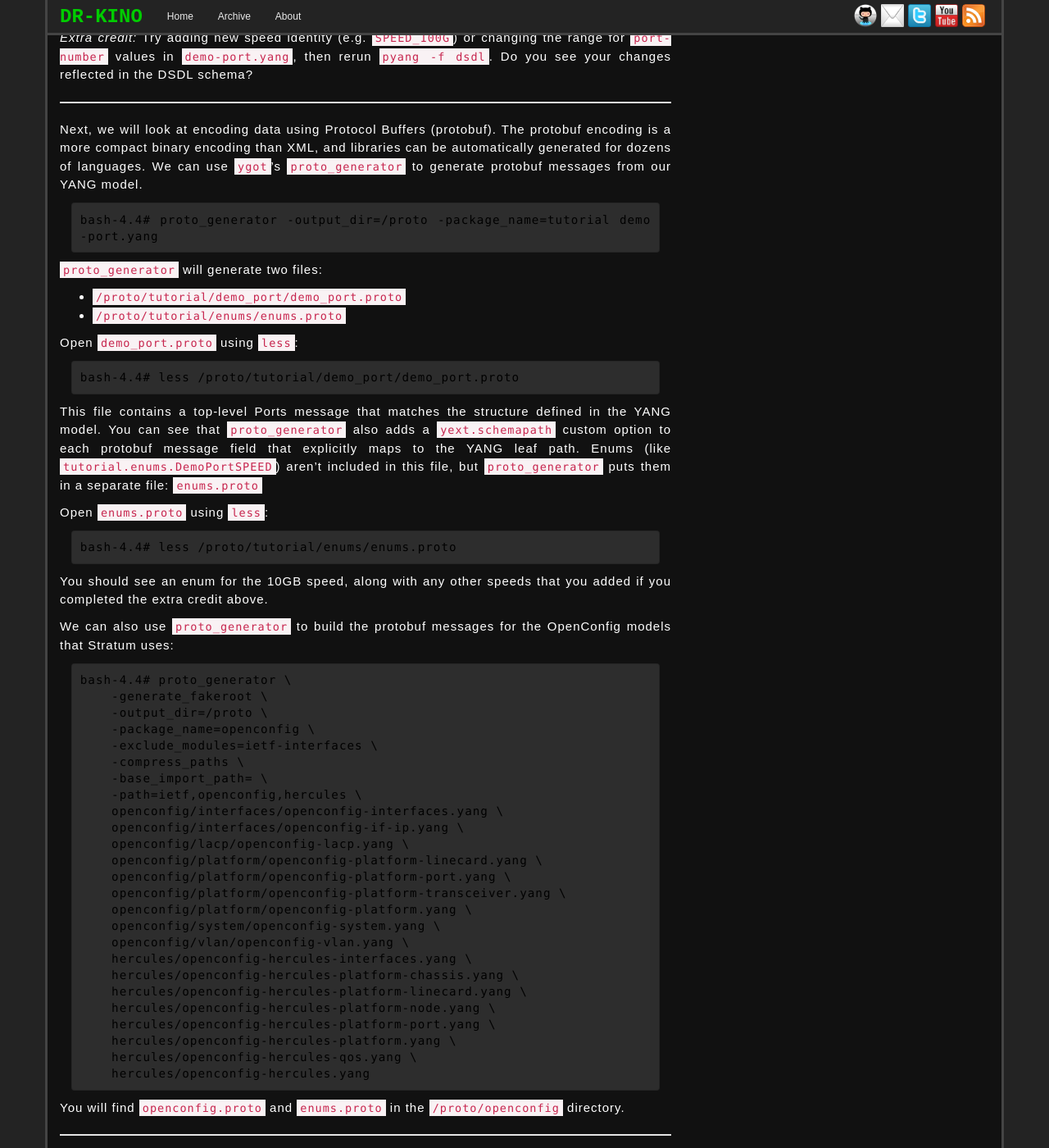
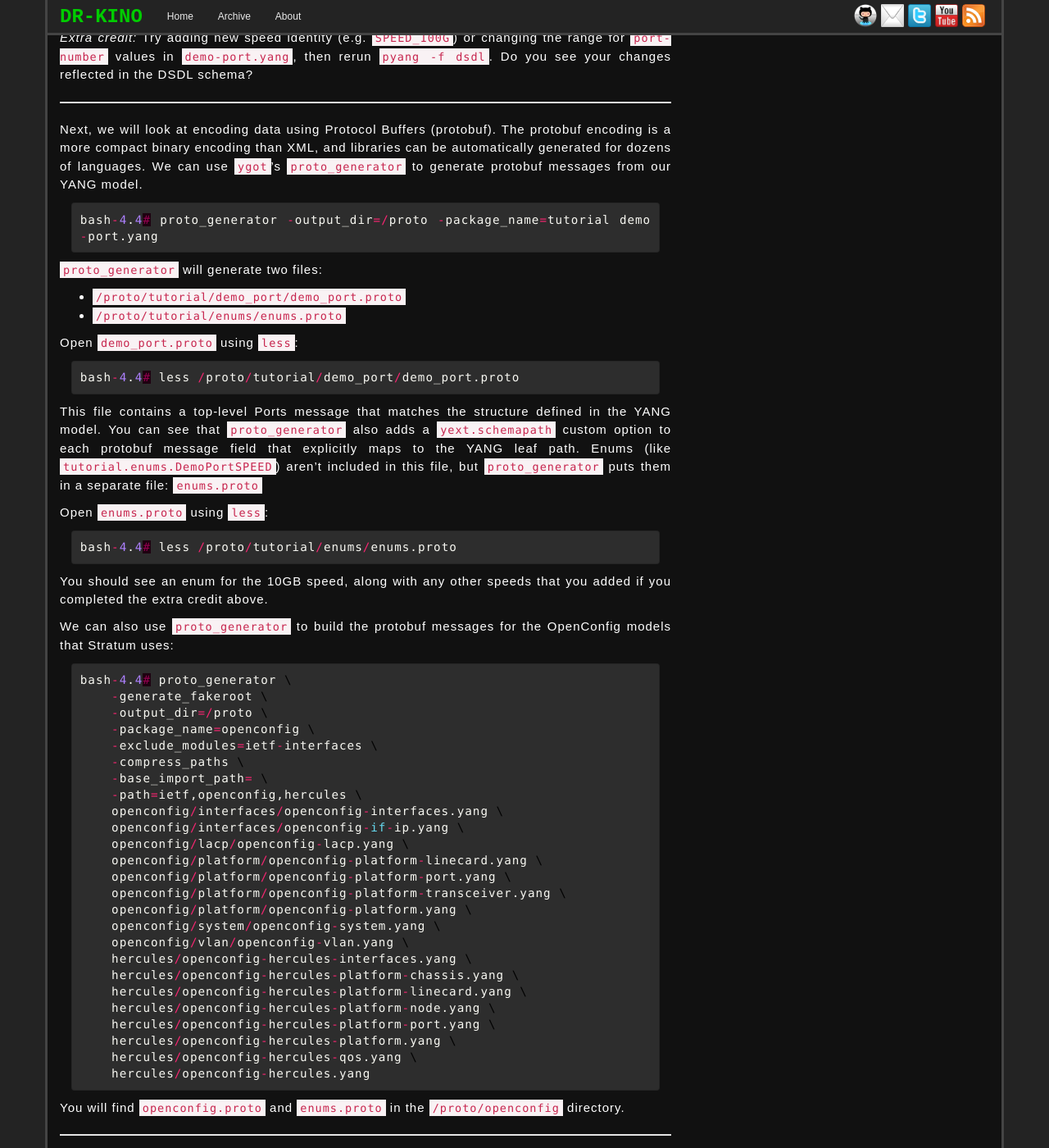
Before and after one commit to dr-kino/dr-kino.github.io, a Jekyll site: the page built from _posts/2021-04-16-yang-openconfig-and-gnmi-basics.markdown, in a window 1280 px wide and 1400 px high, scrolled down 1927 px. Shown: the whole window at 82% size. Built offline with Jekyll 4.4.1, drawn with Linux system fonts in a browser that asks for light colours; nearby versions of some CDN libraries; comment, search, counter and statistics services are not loaded; some of the changed text lies outside the part shown.

Commit message:
Adding new format for code and output snippet

````diff
--- a/_posts/2021-04-16-yang-openconfig-and-gnmi-basics.markdown
+++ b/_posts/2021-04-16-yang-openconfig-and-gnmi-basics.markdown
@@ -32,14 +32,14 @@ structure of the model.
 
 Start by entering the yang-tools Docker container:
 
-```
+```c
 $ make yang-tools
 bash-4.4#
 ```
 
 Next, run `pyang` on the `demo-port.yang` model:
 
-```
+```c
 bash-4.4# pyang -f tree demo-port.yang
 ```
 
@@ -60,7 +60,7 @@ set of OpenConfig models that Stratum uses.
 These models have already been loaded into the `yang-tools` container in the
 `/models` directory.
 
-```
+```c
 bash-4.4# pyang -f tree \
     -p ietf \
     -p openconfig \
@@ -102,7 +102,7 @@ has it's own schema format.
 First, we can look at YANG's first and canonical representation format XML. To
 see a empty skeleton of data encoded in XML, run:
 
-```
+```c
 bash-4.4# pyang -f sample-xml-skeleton demo-port.yang
 ```
 
@@ -110,7 +110,7 @@ This skeleton should match the tree representation we saw in part 1.
 
 We can also use `pyang` to generate a DSDL schema based on the YANG model:
 
-```
+```c
 bash-4.4# pyang -f dsdl demo-port.yang | xmllint --format -
 ```
 
@@ -129,7 +129,7 @@ be automatically generated for dozens of languages. We can use
 [`ygot`](https://github.com/openconfig/ygot)'s `proto_generator` to generate
 protobuf messages from our YANG model.
 
-```
+```c
 bash-4.4# proto_generator -output_dir=/proto -package_name=tutorial demo-port.yang
 ```
 
@@ -139,7 +139,7 @@ bash-4.4# proto_generator -output_dir=/proto -package_name=tutorial demo-port.ya
 
 Open `demo_port.proto` using `less`:
 
-```
+```c
 bash-4.4# less /proto/tutorial/demo_port/demo_port.proto
 ```
 
@@ -152,7 +152,7 @@ included in this file, but `proto_generator` puts them in a separate file:
 
 Open `enums.proto` using `less`:
 
-```
+```c
 bash-4.4# less /proto/tutorial/enums/enums.proto
 ```
 
@@ -163,7 +163,7 @@ added if you completed the extra credit above.
 We can also use `proto_generator` to build the protobuf messages for the
 OpenConfig models that Stratum uses:
 
-```
+```c
 bash-4.4# proto_generator \
     -generate_fakeroot \
     -output_dir=/proto \
@@ -210,7 +210,7 @@ and that are capable of validating the structure, type, and values of data.
 *Extra Credit:* If you have extra time or are interested in using YANG and Go
 together, try generating Go code for the `demo-port` module.
 
-```
+```c
 bash-4.4# mkdir -p /goSrc
 bash-4.4# generator -output_dir=/goSrc -package_name=tutorial demo-port.yang
 ```
@@ -230,7 +230,7 @@ This part focuses on using the protobuf encoding over gNMI.
 
 First, make sure your Mininet container is still running.
 
-```
+```c
 $ make start
 docker-compose up -d
 mininet is up-to-date
@@ -239,7 +239,7 @@ onos is up-to-date
 
 If you see the following output, then Mininet was not running:
 
-```
+```c
 Starting mininet ... done
 Starting onos    ... done
 ```
@@ -266,12 +266,12 @@ Next, we will use a [gNMI client CLI](https://github.com/Yi-Tseng/Yi-s-gNMI-tool
 to read the all of the configuration from the Stratum switche `leaf1` in our
 Mininet network:
 
-```
+```c
 $ util/gnmi-cli --grpc-addr localhost:50001 get /
 ```
 
 The first part of the output shows the request that was made by the CLI:
-```
+```c
 REQUEST
 path {
 }
@@ -284,7 +284,7 @@ tree), the type of data is just the config tree, and the requested encoding for
 the response is protobuf.
 
 The second part of the output shows the response from Stratum:
-```
+```c
 RESPONSE
 notification {
   update {
@@ -311,7 +311,7 @@ protobuf message.
 We can rerun the command, but this time pipe the output through the converter
 utility (then pipe that output to `less` to make scrolling easier):
 
-```
+```c
 $ util/gnmi-cli --grpc-addr localhost:50001 get / | util/oc-pb-decoder | less
 ```
 
@@ -332,7 +332,7 @@ particularly useful for subscriptions.
 First, let's try out the schema-less representation by requesting the
 configuration port between `leaf1` and `h1a`:
 
-```
+```c
 $ util/gnmi-cli --grpc-addr localhost:50001 get \
     /interfaces/interface[name=leaf1-eth3]/config
 ```
@@ -340,7 +340,7 @@ $ util/gnmi-cli --grpc-addr localhost:50001 get \
 You should see this response containing 2 leafs under config - **enabled** and
 **health-indicator**:
 
-```
+```c
 RESPONSE
 notification {
   update {
@@ -401,14 +401,14 @@ is enabled (set to `true`).
 Next, we will subscribe to the ingress unicast packet counters for the interface
 on `leaf1` attached to `h1a` (port 3):
 
-```
+```c
 $ util/gnmi-cli --grpc-addr localhost:50001 \
     --interval 1000 sub-sample \
     /interfaces/interface[name=leaf1-eth3]/state/counters/in-unicast-pkts
 ```
 
 The first part of the output shows the request being made by the CLI:
-```
+```c
 REQUEST
 subscribe {
   subscription {
@@ -444,7 +444,7 @@ We have the subscription path, the type of subscription (sampling) and the
 sampling rate (every 1000ms, or 1s).
 
 The second part of the output is a stream of responses:
-```
+```c
 RESPONSE
 update {
   timestamp: 1567895852136043891
@@ -483,7 +483,7 @@ generate some traffic.
 
 In another window, open the Mininet CLI and start a ping:
 
-```
+```c
 $ make mn-cli
 *** Attaching to Mininet CLI...
 *** To detach press Ctrl-D (Mininet will keep running)
@@ -500,14 +500,14 @@ Finally, we will monitor link events using gNMI's on-change subscriptions.
 
 Start a subscription for the operational status of the first switch's first port:
 
-```
+```c
 $ util/gnmi-cli --grpc-addr localhost:50001 sub-onchange \
     /interfaces/interface[name=leaf1-eth3]/state/oper-status
 ```
 
 You should immediately see a response which indicates that port 1 is `UP`:
 
-```
+```c
 RESPONSE
 update {
   timestamp: 1567896668419430407
@@ -540,14 +540,14 @@ update {
 In the shell running the Mininet CLI, let's take down the interface on `leaf1`
 connected to `h1a`:
 
-```
+```c
 mininet> sh ifconfig leaf1-eth3 down
 ```
 
 You should see a response in your gNMI CLI window showing that the interface on
 `leaf1` connected to `h1a` is `DOWN`:
 
-```
+```c
 RESPONSE
 update {
   timestamp: 1567896891549363399
@@ -579,7 +579,7 @@ update {
 
 We can bring back the interface using the following Mininet command:
 
-```
+```c
 mininet> sh ifconfig leaf1-eth3 up
 ```
 
@@ -594,7 +594,7 @@ Leave your gNMI subscription for operational status changes running.
 
 In the Mininet CLI, start a ping between two hosts.
 
-```
+```c
 mininet> h1a ping h1b
 ```
 
@@ -603,7 +603,7 @@ You should see replies being showed in the Mininet CLI.
 In a third window, we will use the gNMI CLI to change the configuration value of
 the `enabled` leaf from `true` to `false`.
 
-```
+```c
 $ util/gnmi-cli --grpc-addr localhost:50001 set \
     /interfaces/interface[name=leaf1-eth3]/config/enabled \
     --bool-val false
@@ -612,7 +612,7 @@ $ util/gnmi-cli --grpc-addr localhost:50001 set \
 In the gNMI set window, you should see a request indicating the new value for the
 `enabled` leaf:
 
-```
+```c
 REQUEST
 update {
   path {
@@ -642,7 +642,7 @@ update {
 In the gNMI subscription window, you should see a new response indicating that
 the operational status of `leaf1-eth3` is `DOWN`:
 
-```
+```c
 RESPONSE
 update {
   timestamp: 1567896891549363399
@@ -676,7 +676,7 @@ And in the Mininet CLI window, you should observe that the ping has stopped
 working.
 
 Next, we can re-nable the port:
-```
+```c
 $ util/gnmi-cli --grpc-addr localhost:50001 set \
     /interfaces/interface[name=leaf1-eth3]/config/enabled \
     --bool-val true
````
